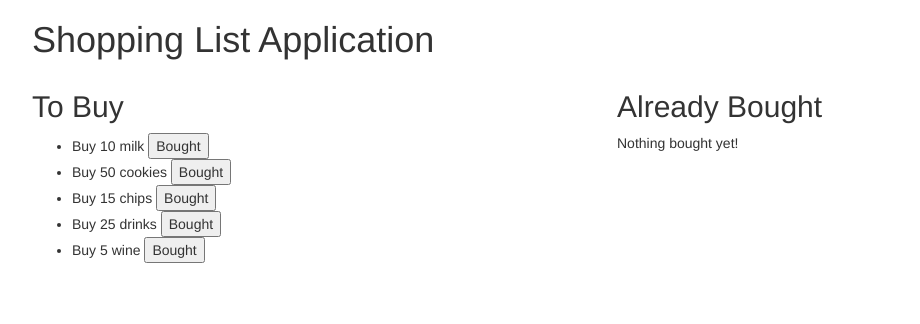
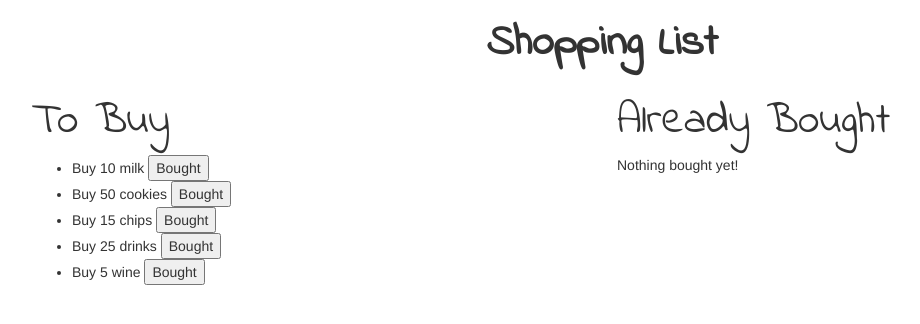
Before and after one commit to max-94/coursera-fullstack-max, a plain HTML site: page AngularJS/module2/index.html in a window 1280 px wide. Shown: the whole page, without its empty margins (38-958 px from the left). Drawn offline with Linux system fonts and the light colour scheme.

Commit message:
Minor changes on assignment 2

```diff
--- a/AngularJS/module2/css/style.css
+++ b/AngularJS/module2/css/style.css
@@ -0,0 +1,4 @@
+h1, h2 {
+  font-family: 'Indie Flower', cursive;
+  font-size: 3.1em;
+}
--- a/AngularJS/module2/index.html
+++ b/AngularJS/module2/index.html
@@ -4,12 +4,15 @@
     <meta charset="utf-8">
     <link rel="stylesheet" href="css/bootstrap.min.css" />
     <link rel="stylesheet" href="css/style.css" />
+    <link href="https://fonts.googleapis.com/css?family=Indie+Flower"
+    rel="stylesheet">
     <title>Assignment 2</title>
   </head>
   <body>
     <div class="container">
-      <h1>Shopping List Application</h1>
+      <h1 class="text-center"><strong>Shopping List</strong></h1>
       <div class="row">
+        <!-- First list. This is the "ToBuy" list. -->
         <div class="col-md-6 col-xs-12"
         ng-controller="ToBuyShoppingController as buyCtrl">
           <h2>To Buy</h2>
@@ -26,6 +29,7 @@
           </div>
         </div>
 
+        <!-- Second list. This is the "AlreadyBought" list. -->
         <div class="col-md-6 col-xs-12"
         ng-controller="AlreadyBoughtShoppingController as boughtCtrl">
           <h2>Already Bought</h2>
```
